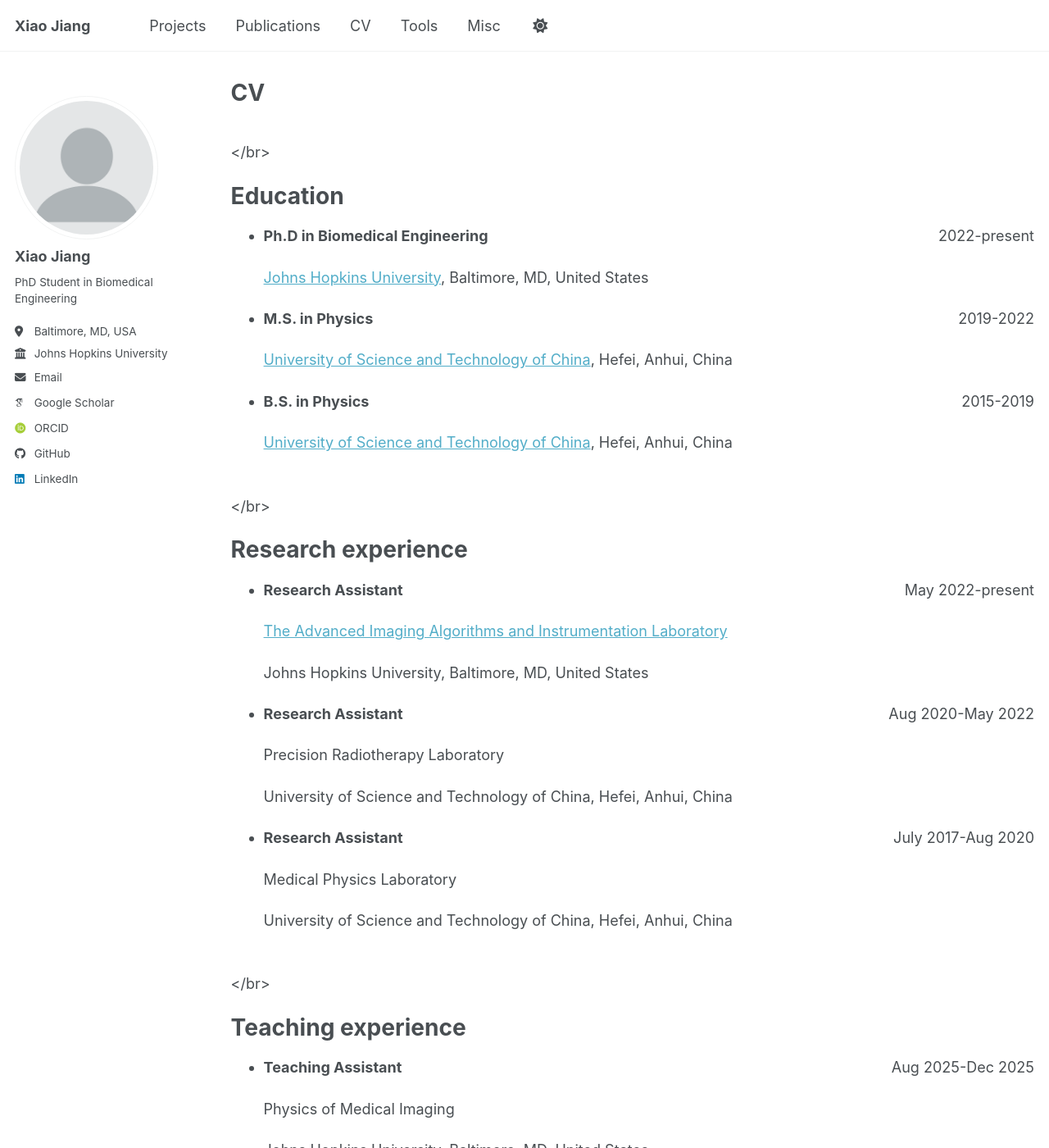
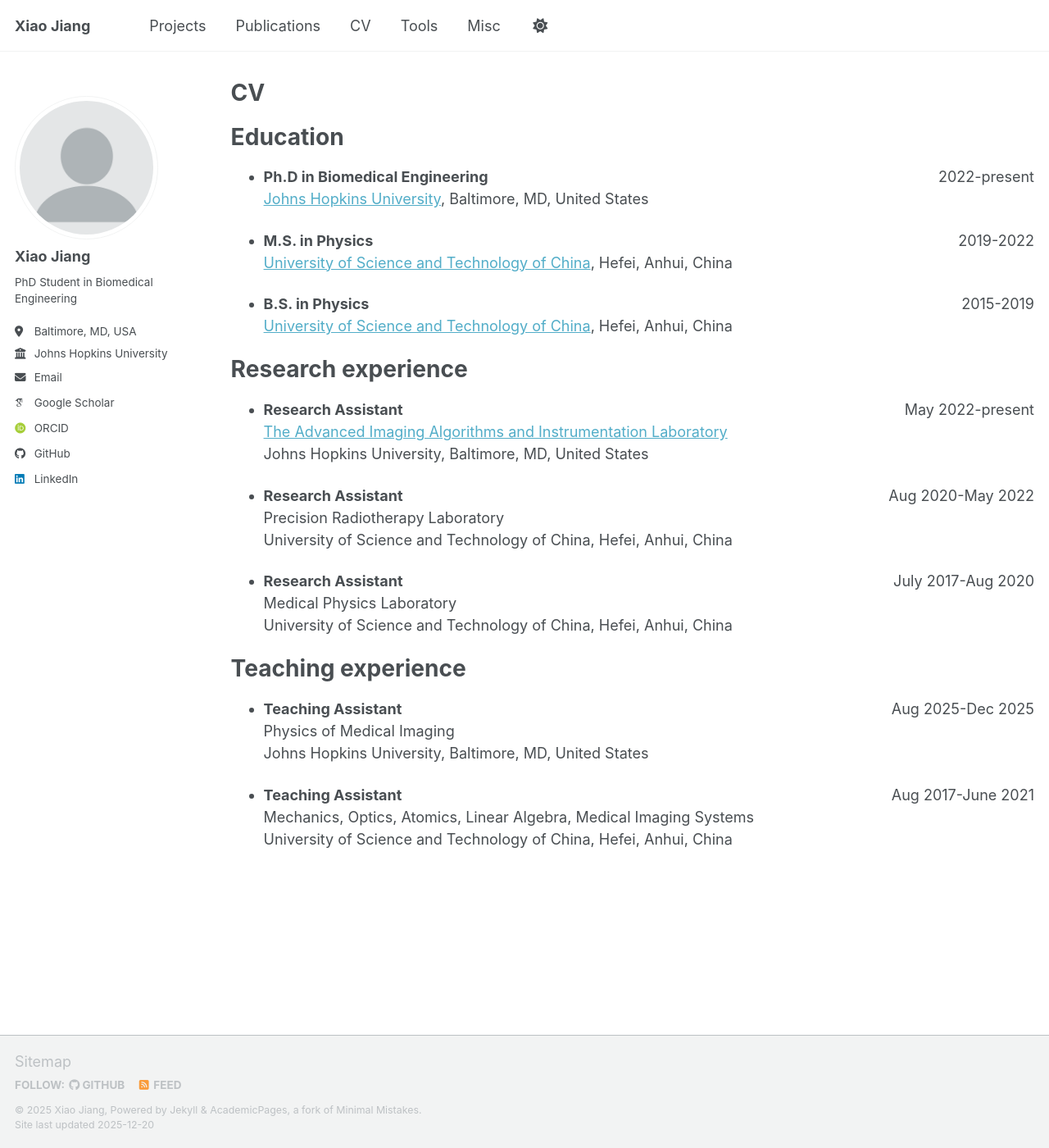
Before and after one commit to Xiao-Jiang-22/Xiao-Jiang-22.github.io, a Jekyll site: the page built from _pages/cv.md, in a window 1280 px wide and 1400 px high. Shown: the whole window at 82% size. Built offline with Jekyll 4.4.1, drawn with Linux system fonts in a browser that asks for light colours; some web fonts are replaced; a script bundle is joined from its source files by our own code; library files that are not in the unit come from our copies.

Commit message:
Update cv.md

```diff
--- a/_pages/cv.md
+++ b/_pages/cv.md
@@ -9,59 +9,46 @@ redirect_from:
 
 <!-- {% include base_path %} -->
 
-<br></br>
+<p></p>
 
 Education
 ======
 * **Ph.D in Biomedical Engineering** <span style="float:right;">2022-present</span>
-
   [Johns Hopkins University](https://www.jhu.edu/), Baltimore, MD, United States
 
 * **M.S. in Physics** <span style="float:right;">2019-2022</span>
-
   [University of Science and Technology of China](https://www.ustc.edu.cn/), Hefei, Anhui, China
 
 * **B.S. in Physics** <span style="float:right;">2015-2019</span>
+[University of Science and Technology of China](https://www.ustc.edu.cn/), Hefei, Anhui, China
 
-  [University of Science and Technology of China](https://www.ustc.edu.cn/), Hefei, Anhui, China
-
-<br></br>
+<p></p>
 
 Research experience
 ======
 * **Research Assistant** <span style="float:right;">May 2022-present</span>
-
-  [The Advanced Imaging Algorithms and Instrumentation Laboratory](https://aiai.jhu.edu/)
-
+[The Advanced Imaging Algorithms and Instrumentation Laboratory](https://aiai.jhu.edu/)
   Johns Hopkins University, Baltimore, MD, United States
 
 * **Research Assistant** <span style="float:right;">Aug 2020-May 2022</span>
-
-  Precision Radiotherapy Laboratory
-
-  University of Science and Technology of China, Hefei, Anhui, China
+Precision Radiotherapy Laboratory
+University of Science and Technology of China, Hefei, Anhui, China
 
 * **Research Assistant** <span style="float:right;">July 2017-Aug 2020</span>
+Medical Physics Laboratory
+University of Science and Technology of China, Hefei, Anhui, China
 
-  Medical Physics Laboratory
-
-  University of Science and Technology of China, Hefei, Anhui, China
-
-<br></br>
+<p></p>
 
 Teaching experience
 ======
 * **Teaching Assistant** <span style="float:right;">Aug 2025-Dec 2025</span>
-
-  Physics of Medical Imaging
-
-  Johns Hopkins University, Baltimore, MD, United States
+Physics of Medical Imaging
+Johns Hopkins University, Baltimore, MD, United States
 
 * **Teaching Assistant** <span style="float:right;">Aug 2017-June 2021</span>
-
-  Mechanics, Optics, Atomics, Linear Algebra, Medical Imaging Systems
-
-  University of Science and Technology of China, Hefei, Anhui, China
+Mechanics, Optics, Atomics, Linear Algebra, Medical Imaging Systems
+University of Science and Technology of China, Hefei, Anhui, China
 
 
 <!-- Skills
```
